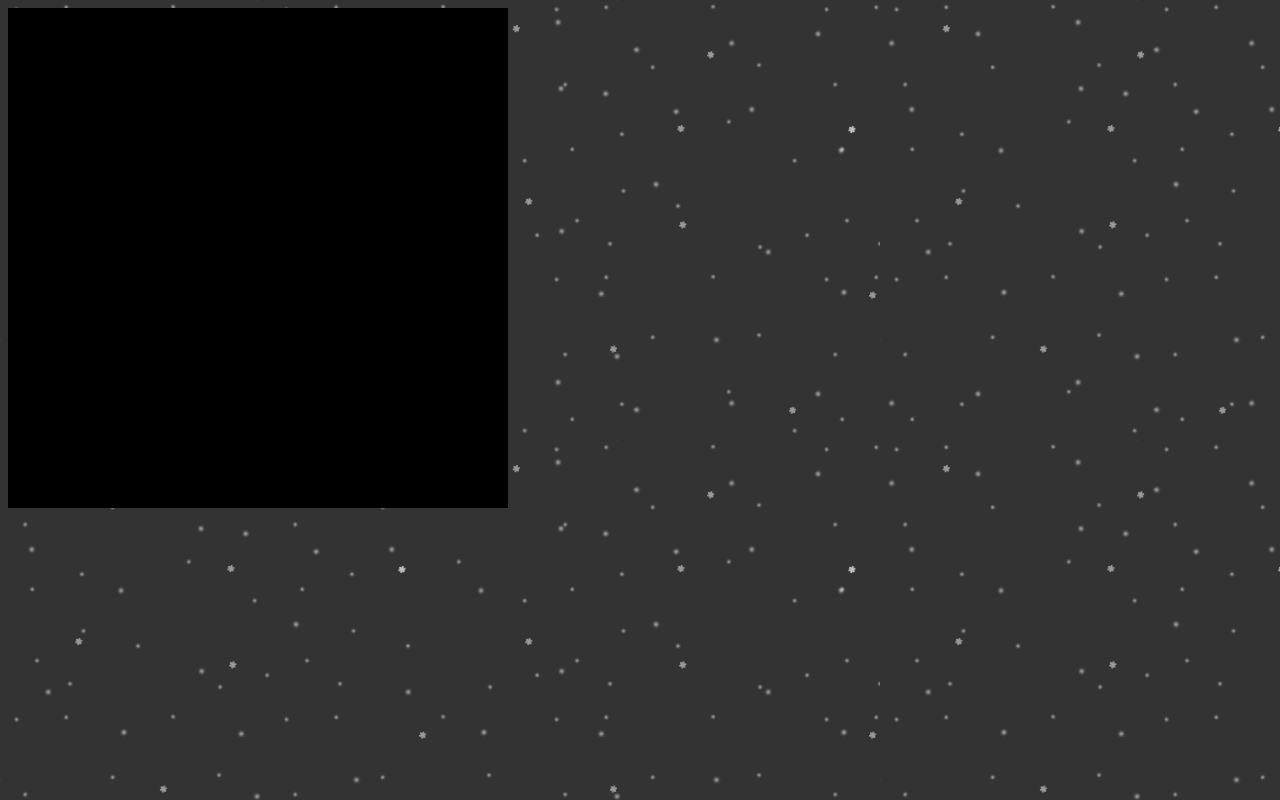
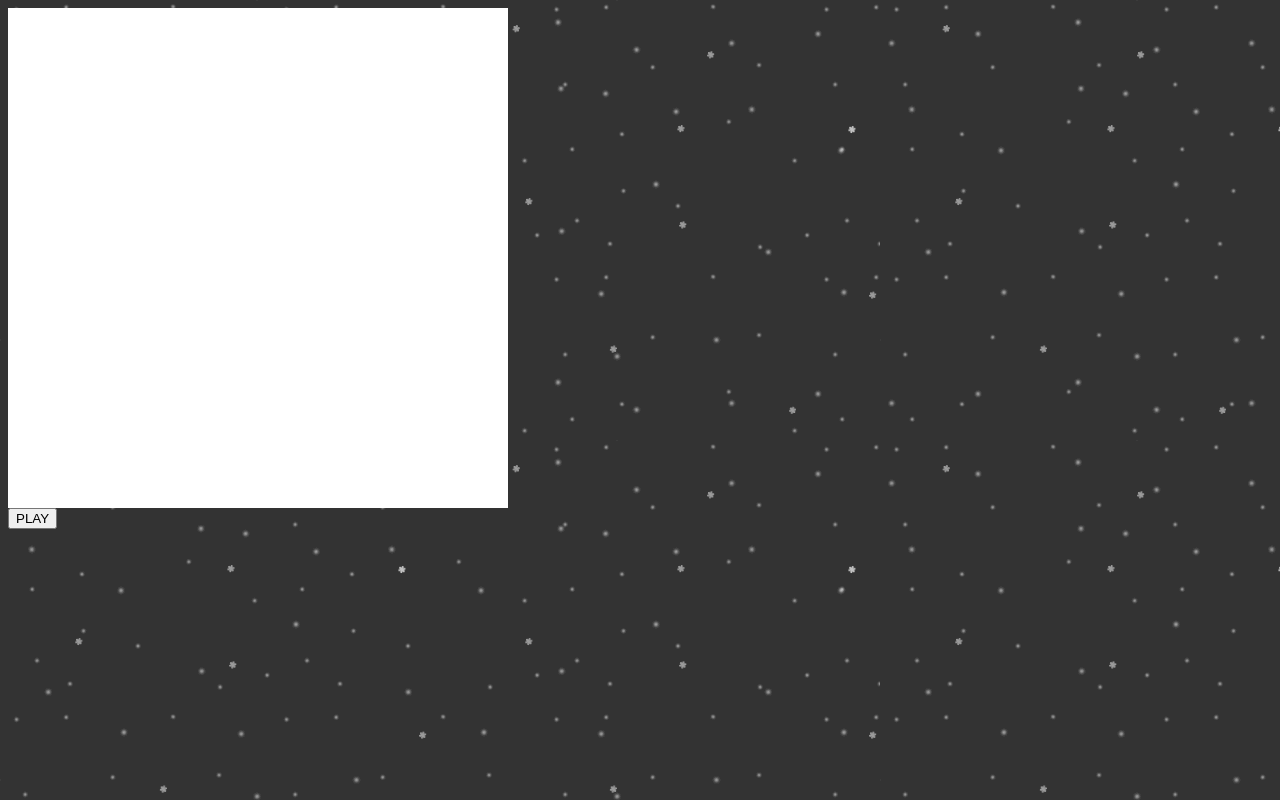
Before and after one commit to JohanSonmark/gingerbread-game, a plain HTML site: page spel.html in a window 1280 px wide. Drawn offline with Linux system fonts and the light colour scheme.

Commit message:
musik startar när man trycker på en knapp (startaspeletknapp)

```diff
--- a/spel.css
+++ b/spel.css
@@ -1,5 +1,5 @@
 #spelcanvas {
-    background-color: rgb(0,0,0);
+    background-color: rgb(255,255,255);
     width: 500px;
     height: 500px;
 }
--- a/spel.html
+++ b/spel.html
@@ -11,6 +11,9 @@
 </div>
 
 
+<input type="button" value="PLAY"  onclick="play()">
+<audio id="audio" src="jingle-bells-country.mp3" ></audio>
+
 <script src="spel.js"></script>
 </body>
 </html>
--- a/spel.js
+++ b/spel.js
@@ -1,9 +1,16 @@
+/*/
+
 document.getElementById("spelcanvas").addEventListener("mouseover", function () {
 
 });
 
-/*/ function moveright() {
+ function moveright() {
     myGamePiece.speedX += 1;
 }
 
 /*/
+
+function play(){
+    var audio = document.getElementById("audio");
+    audio.play();
+}
```
Also changed, not shown: 2 other files.
